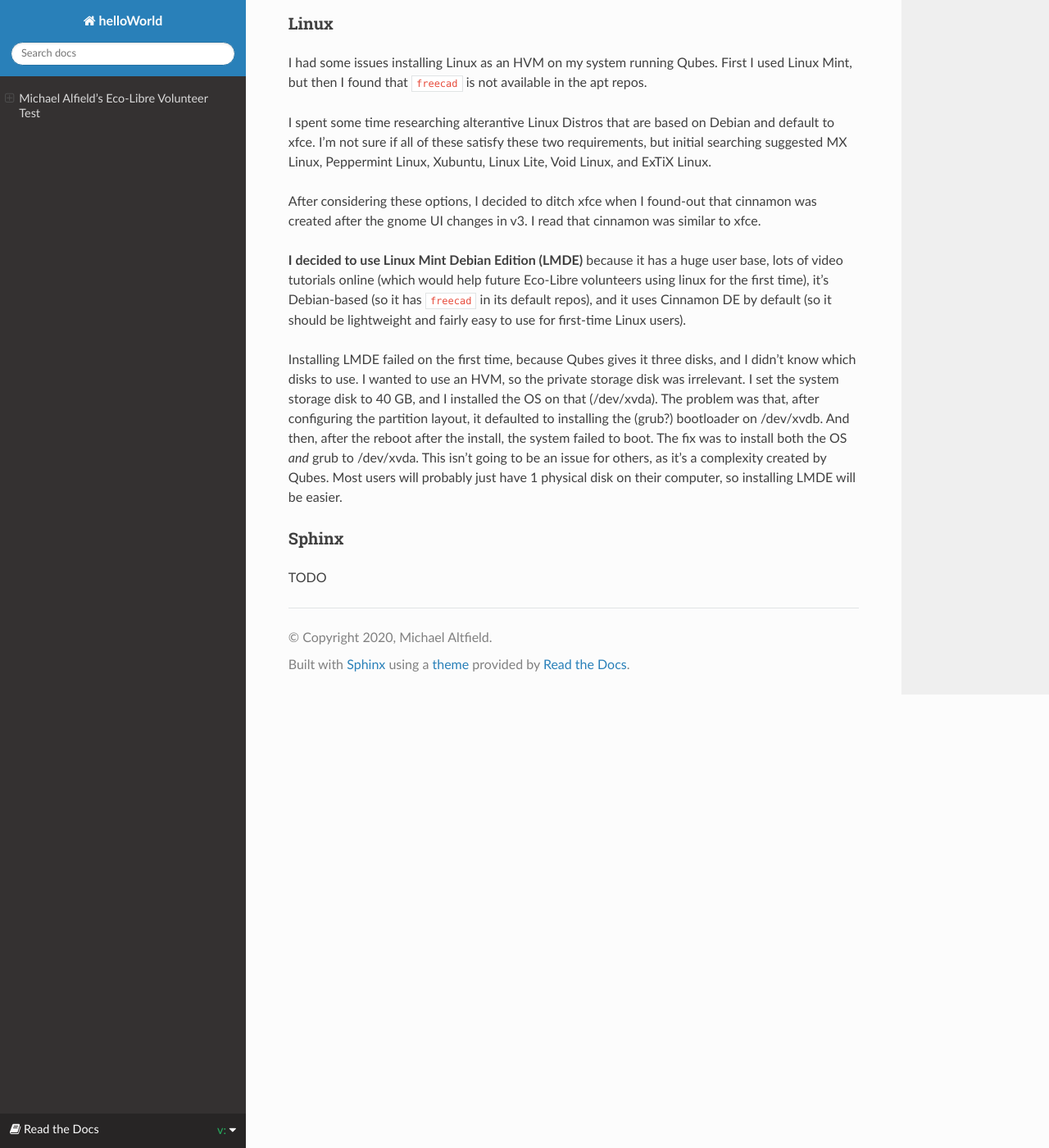
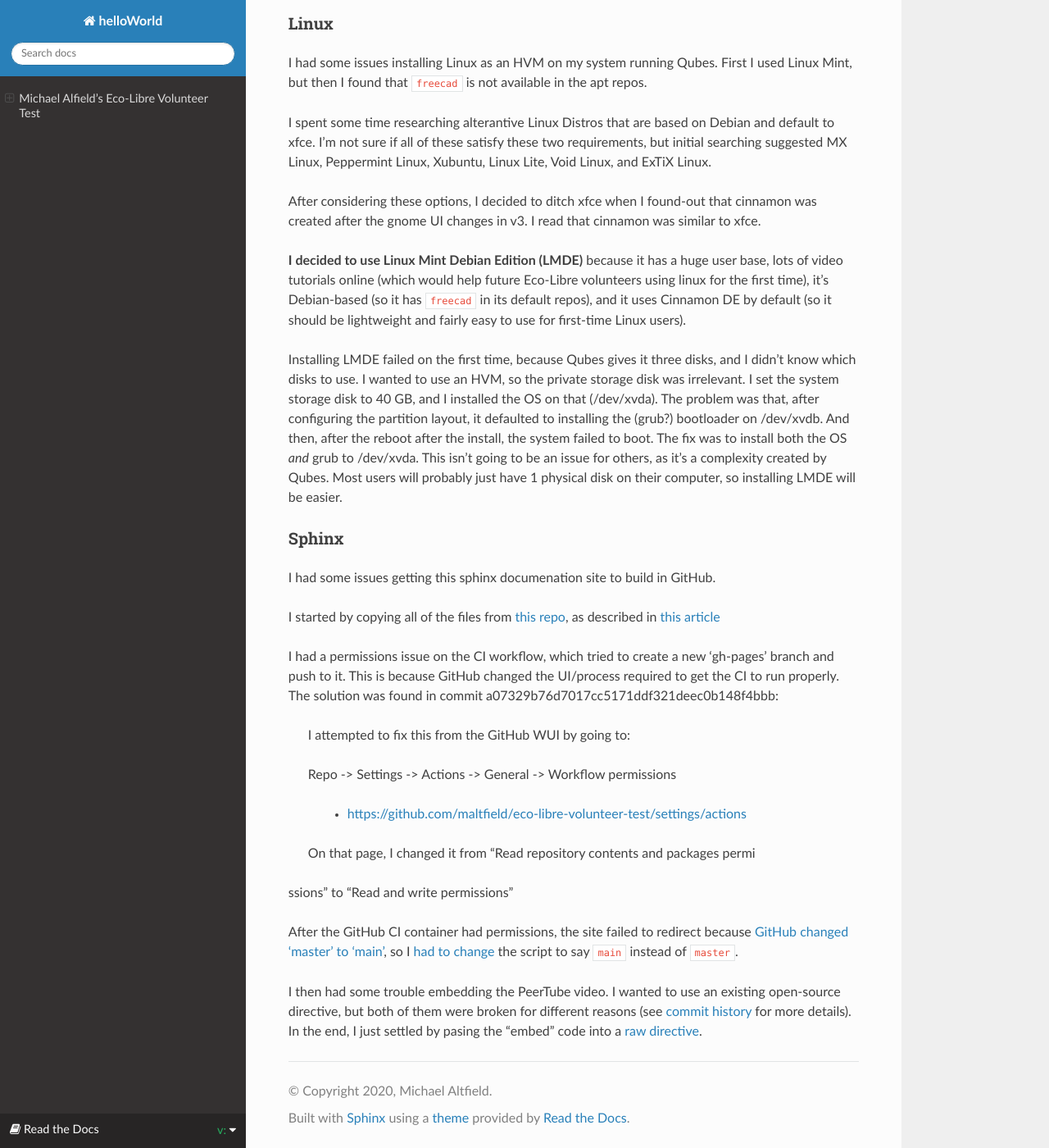
Before and after one commit to maltfield/eco-libre-volunteer-test, a Sphinx documentation site: the page built from docs/index.rst, in a window 1280 px wide and 1400 px high, scrolled down 929 px. Shown: the whole window at 82% size. Built offline with Sphinx 7.4.7 and the Read the Docs theme 3.1.0, drawn with Linux system fonts in a browser that asks for light colours; the version number could not be read and is left out.

Commit message:
addeed section on "sphinx" to pain points
This commit adds a section where I wrote about all of the issues that I
encountered with Sphinx, when doing the Eco-Libre Volunteer Test

```diff
--- a/docs/index.rst
+++ b/docs/index.rst
@@ -43,4 +43,21 @@
 Sphinx
 ^^^^^^
 
-TODO
+I had some issues getting this sphinx documenation site to build in GitHub.
+
+I started by copying all of the files from `this repo <https://github.com/maltfield/rtd-github-pages>`_, as described in `this article <https://tech.michaelaltfield.net/2020/07/18/sphinx-rtd-github-pages-1/>`_
+
+I had a permissions issue on the CI workflow, which tried to create a new 'gh-pages' branch and push to it. This is because GitHub changed the UI/process required to get the CI to run properly. The solution was found in commit a07329b76d7017cc5171ddf321deec0b148f4bbb:
+
+    I attempted to fix this from the GitHub WUI by going to:
+
+    Repo -> Settings -> Actions -> General -> Workflow permissions
+
+     * https://github.com/maltfield/eco-libre-volunteer-test/settings/actions
+
+    On that page, I changed it from "Read repository contents and packages permi
+ssions" to "Read and write permissions"
+
+After the GitHub CI container had permissions, the site failed to redirect because `GitHub changed 'master' to 'main' <https://github.com/github/renaming>`_, so I `had to change <https://github.com/maltfield/eco-libre-volunteer-test/commit/eca22a0a76a21f1202490b6b643bbcd768860663>`_ the script to say ``main`` instead of ``master``.
+
+I then had some trouble embedding the PeerTube video. I wanted to use an existing open-source directive, but both of them were broken for different reasons (see `commit history <https://github.com/maltfield/eco-libre-volunteer-test/commits/main/?since=2026-02-27&until=2026-02-27>`_ for more details). In the end, I just settled by pasing the "embed" code into a `raw directive <https://docutils.sourceforge.io/docs/ref/rst/directives.html#raw-data-pass-through>`_.
```
